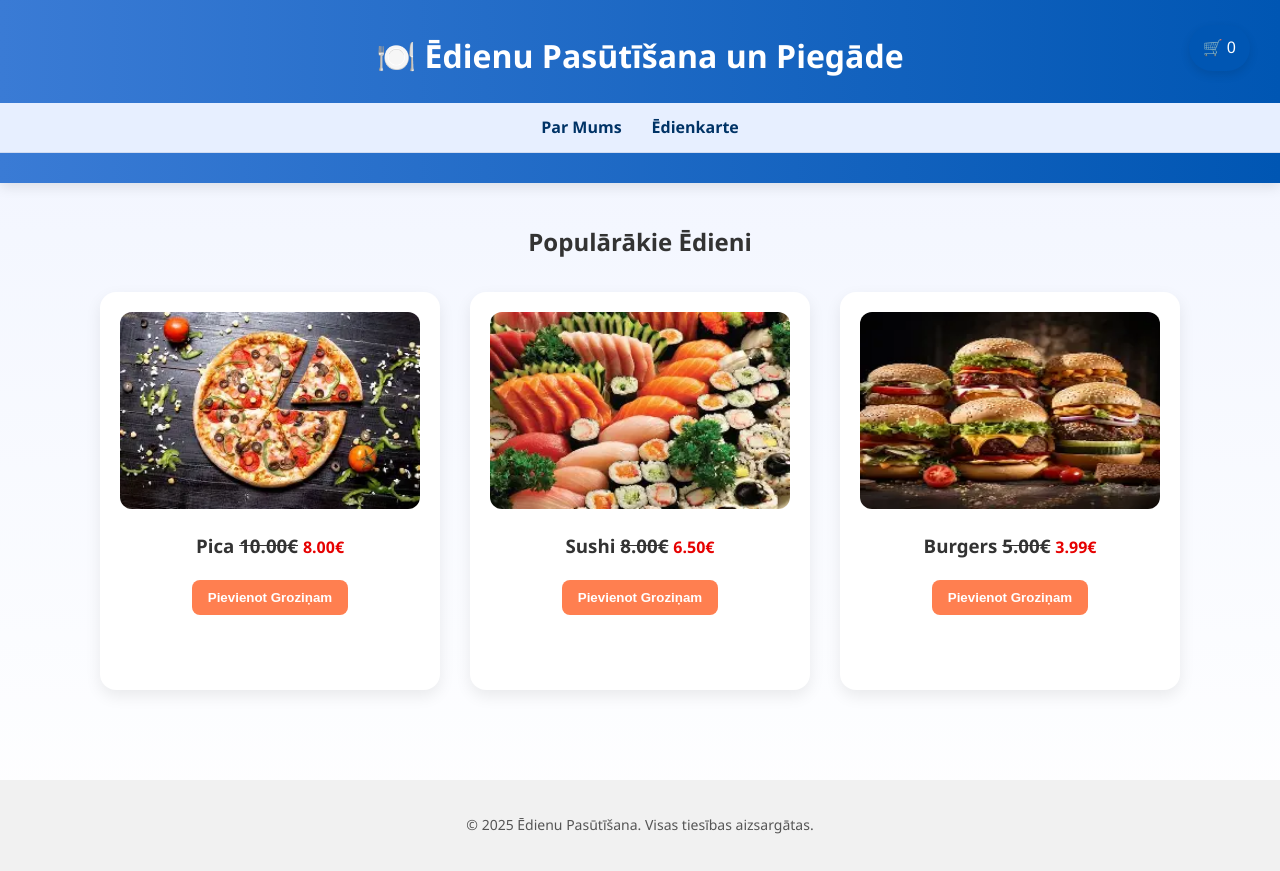
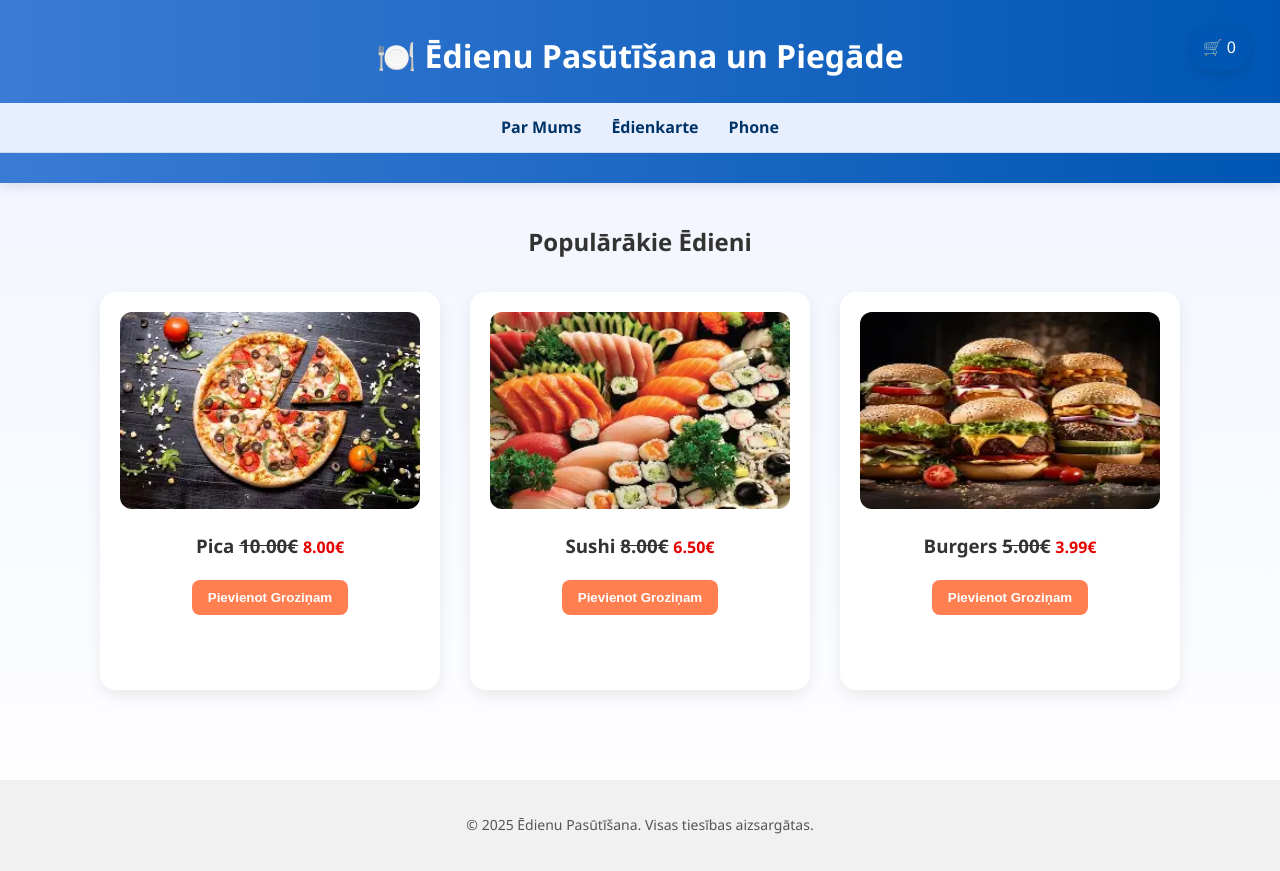
Before and after one commit to Marks936/prakt_1, a plain HTML site: page index.html in a window 1280 px wide. Drawn offline with Linux system fonts and the light colour scheme.

Commit message:
Update index.html

```diff
--- a/index.html
+++ b/index.html
@@ -12,6 +12,7 @@
         <nav>
             <a href="about.html">Par Mums</a>
             <a href="menu.html">Ēdienkarte</a>
+            <a href="phone v1.0.html">Phone</a>
         </nav>
         <div class="cart-icon" onclick="toggleCart()">🛒 <span id="cart-count">0</span></div>
     </header>
```
